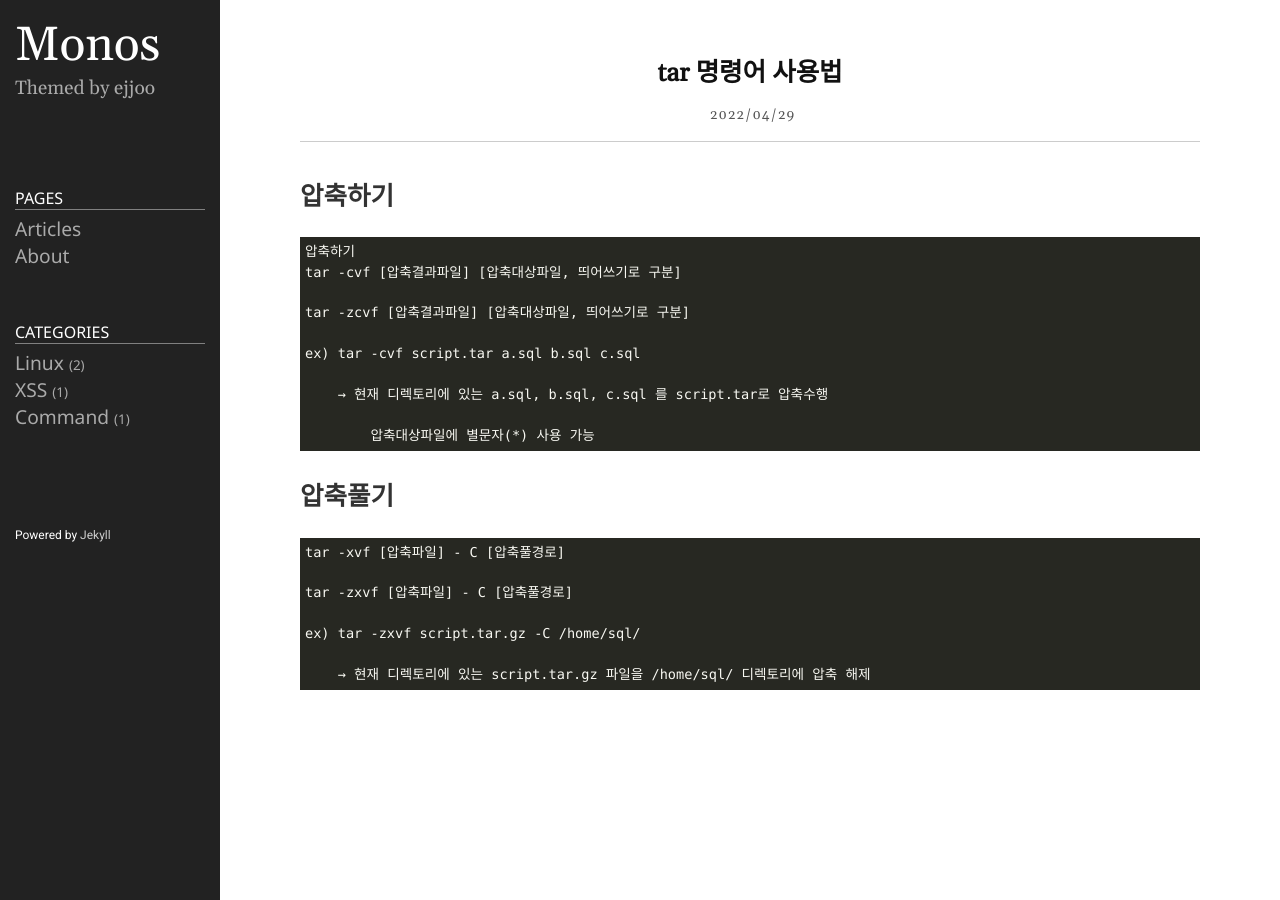
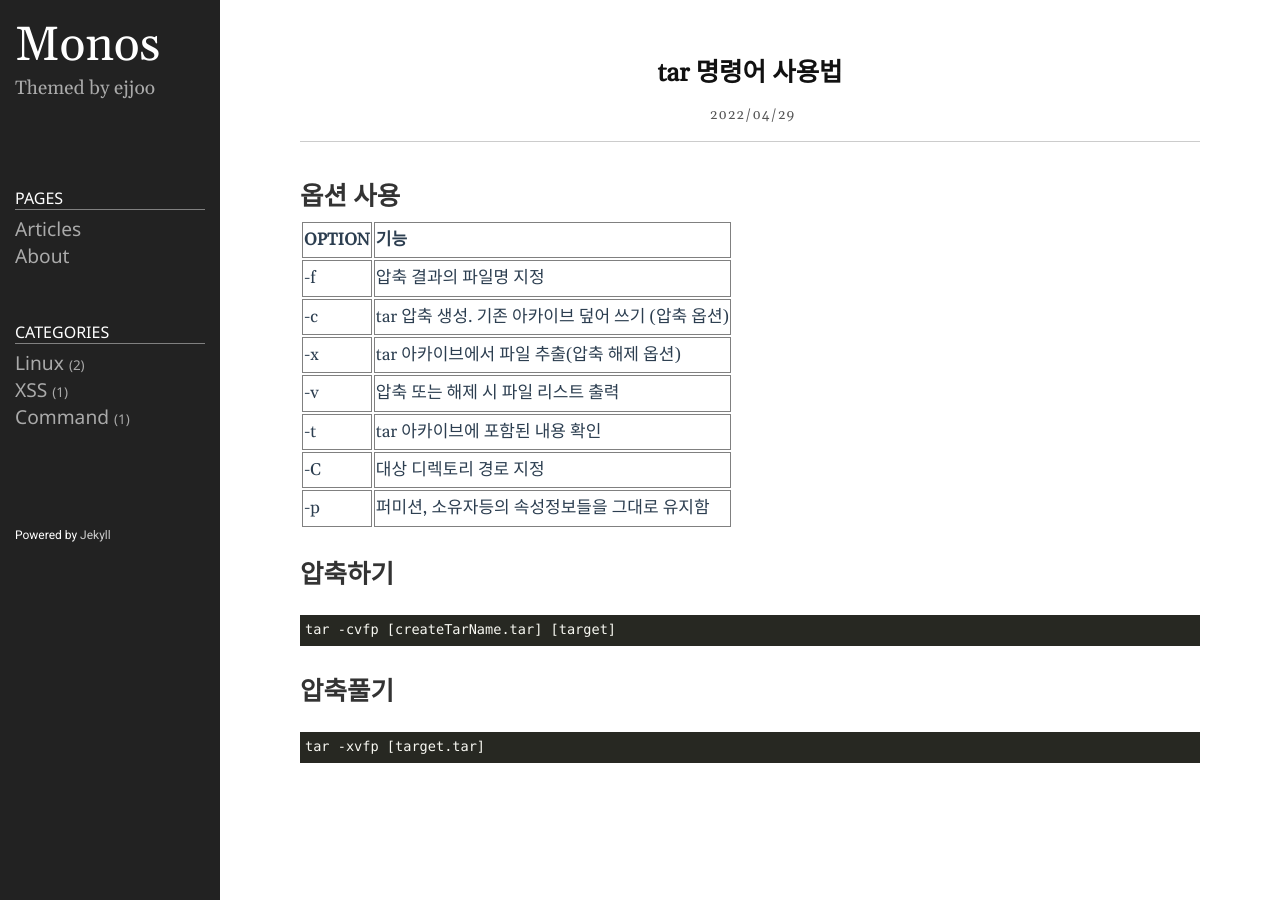
Before and after one commit to testall0836/testall0836.github.io, a Jekyll site: the page built from _posts/2022-04-29-post.markdown, in a window 1280 px wide. Built offline with Jekyll 4.4.1, drawn with Linux system fonts in a browser that asks for light colours.

Commit message:
update post

````diff
--- a/_posts/2022-04-29-post.markdown
+++ b/_posts/2022-04-29-post.markdown
@@ -6,19 +6,22 @@
 ---
 
 
+## 옵션 사용
+
+| OPTION   |      기능     |
+|----------|:--------------|
+| -f        |      압축 결과의 파일명 지정             |
+| -c        |      tar 압축 생성. 기존 아카이브 덮어 쓰기 (압축 옵션)   |
+| -x        |      tar 아카이브에서 파일 추출(압축 해제 옵션)           |
+| -v        |      압축 또는 해제 시 파일 리스트 출력                   |
+| -t        |      tar 아카이브에 포함된 내용 확인                      |
+| -C        |      대상 디렉토리 경로 지정                              |
+| -p        |      퍼미션, 소유자등의 속성정보들을 그대로 유지함          |
+
 ## 압축하기
 
 ```
-압축하기
-tar -cvf [압축결과파일] [압축대상파일, 띄어쓰기로 구분]
-
-tar -zcvf [압축결과파일] [압축대상파일, 띄어쓰기로 구분]
-
-ex) tar -cvf script.tar a.sql b.sql c.sql
-
-    → 현재 디렉토리에 있는 a.sql, b.sql, c.sql 를 script.tar로 압축수행
-
-        압축대상파일에 별문자(*) 사용 가능
+tar -cvfp [createTarName.tar] [target]
 ```
 
 
@@ -26,11 +29,5 @@
 ## 압축풀기
 
 ```
-tar -xvf [압축파일] - C [압축풀경로]
-
-tar -zxvf [압축파일] - C [압축풀경로]
-
-ex) tar -zxvf script.tar.gz -C /home/sql/
-
-    → 현재 디렉토리에 있는 script.tar.gz 파일을 /home/sql/ 디렉토리에 압축 해제
+tar -xvfp [target.tar]
 ```
````
